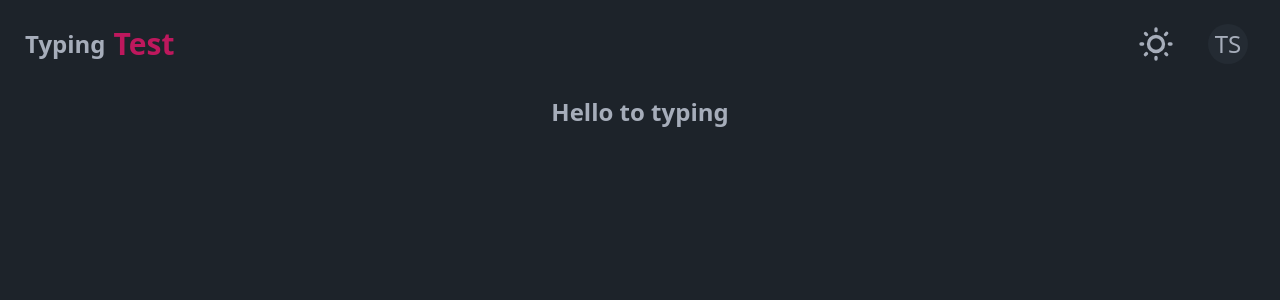
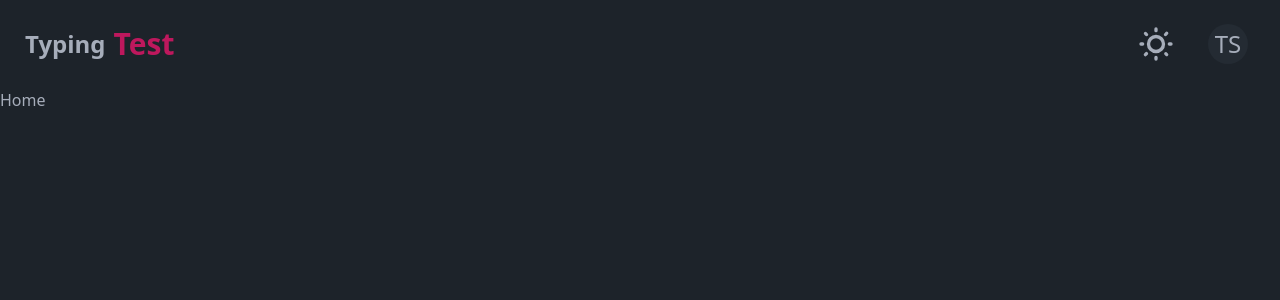
Before and after one commit to Thwani47/react-go-typing-test, a React (Vite) app in the folder src/web/: page / in a window 1280 px wide. Shown: the top 300 px of the page. Built offline with nearby package versions, Linux system fonts and the light colour scheme.

Commit message:
setup router

```diff
--- a/src/web/package.json
+++ b/src/web/package.json
@@ -13,6 +13,7 @@
     "lucide-react": "^0.263.1",
     "react": "^18.2.0",
     "react-dom": "^18.2.0",
+    "react-router-dom": "^6.14.2",
     "tailwindcss-animate": "^1.0.6"
   },
   "devDependencies": {
--- a/src/web/src/App.tsx
+++ b/src/web/src/App.tsx
@@ -5,7 +5,6 @@ function App() {
   return (
     <div className="h-full min-h-full">
       <NavBar />
-      <h1 className="mt-2 text-2xl font-bold">Hello to typing</h1>
     </div>
   );
 }
--- /dev/null
+++ b/src/web/src/components/Layout.tsx
@@ -0,0 +1,15 @@
+import { ReactNode } from "react";
+import NavBar from "./NavBar";
+
+type Props = {
+  children: ReactNode;
+};
+
+export default function Layout({ children }: Props) {
+  return (
+    <>
+      <NavBar />
+      {children}
+    </>
+  );
+}
--- a/src/web/src/main.tsx
+++ b/src/web/src/main.tsx
@@ -1,10 +1,11 @@
 import React from 'react'
 import ReactDOM from 'react-dom/client'
-import App from './App.tsx'
 import './index.css'
+import { RouterProvider } from 'react-router-dom'
+import router from './routes/router.tsx'
 
 ReactDOM.createRoot(document.getElementById('root')!).render(
   <React.StrictMode>
-    <App />
+    <RouterProvider router={router} />
   </React.StrictMode>,
 )
--- /dev/null
+++ b/src/web/src/pages/Home.tsx
@@ -0,0 +1,9 @@
+import Layout from "../components/Layout";
+
+export default function Home() {
+  return (
+    <Layout>
+      <div>Home</div>
+    </Layout>
+  );
+}
--- /dev/null
+++ b/src/web/src/routes/router.tsx
@@ -0,0 +1,11 @@
+import { createBrowserRouter } from "react-router-dom";
+import Home from "../pages/Home";
+
+const router = createBrowserRouter([
+  {
+    path: "/",
+    element: <Home />
+  }
+]);
+
+export default router;
```
Also changed, not shown: 1 other file (tests, documents, lock files or other folders).
